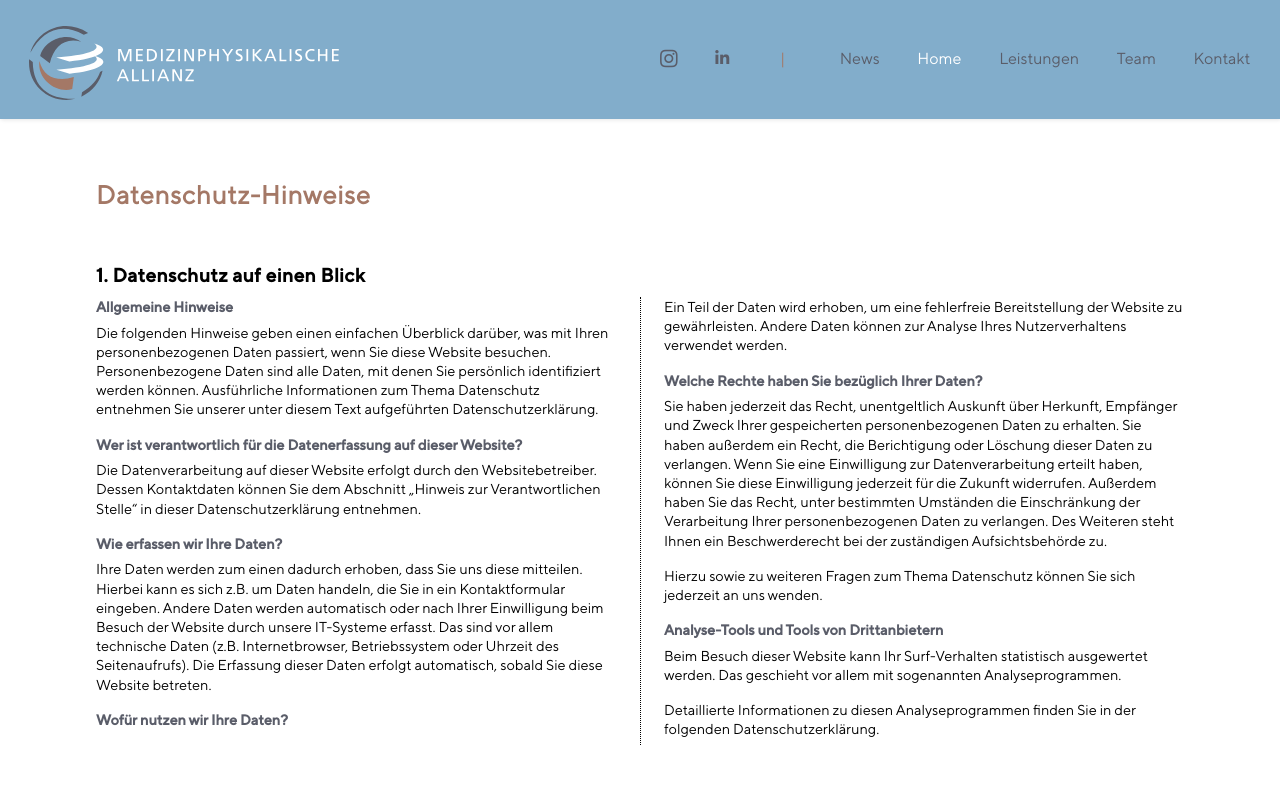
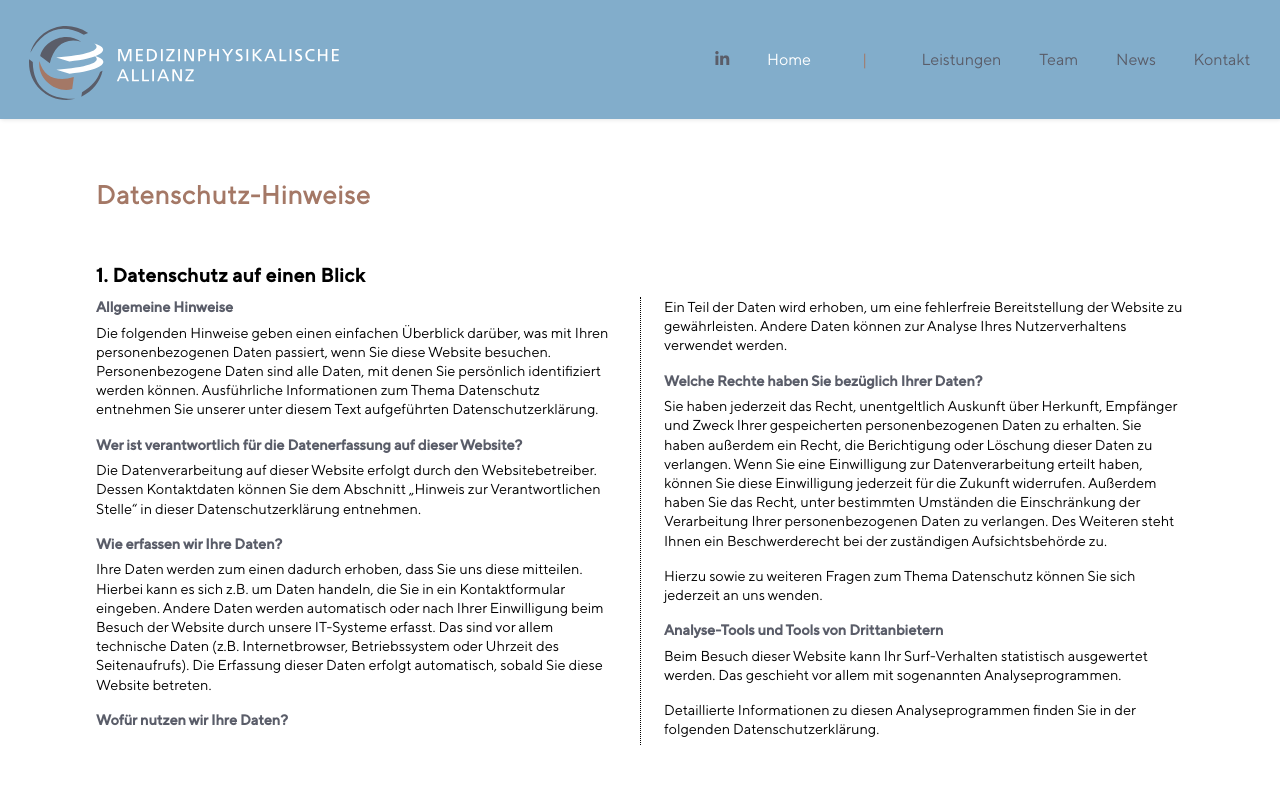
Before and after one commit to chefboes/mpa-site, a plain HTML site: page datenschutz.html in a window 1280 px wide. Shown: the top 793 px of the page. Drawn offline with Linux system fonts and the light colour scheme.

Commit message:
Menu geändert

```diff
--- a/datenschutz.html
+++ b/datenschutz.html
@@ -27,12 +27,11 @@
         <input class="menu-btn" type="checkbox" id="menu-btn" />
         <label class="menu-icon" for="menu-btn"><span class="navicon"></span></label>
         <ul class="menu">
-          <li><a href="https://www.instagram.com/" target="blank"><i class="fa fa-instagram" style="font-size:20px"></i></a></li>
           <li><a href="https://de.linkedin.com/" target="blank"><i class="fa fa-linkedin" style="font-size:16px"></i></a></li>
-          <li><a href="https://de.linkedin.com/" target="blank">News</a></li>
           <li><a class="current" href="index.html">Home</a></li>
           <li><a href="leistungen.html">Leistungen</a></li>
           <li><a href="team.html">Team</a></li>
+          <li><a href="https://de.linkedin.com/" target="blank">News</a></li>
           <li><a href="kontakt.html">Kontakt</a></li>
         </ul>
       </header>
```
Also changed, not shown: impressum.html (+1 -2 lines), index.html (+1 -2 lines), kontakt.html (+1 -2 lines), leistungen.html (+1 -2 lines), team.html (+1 -2 lines).
